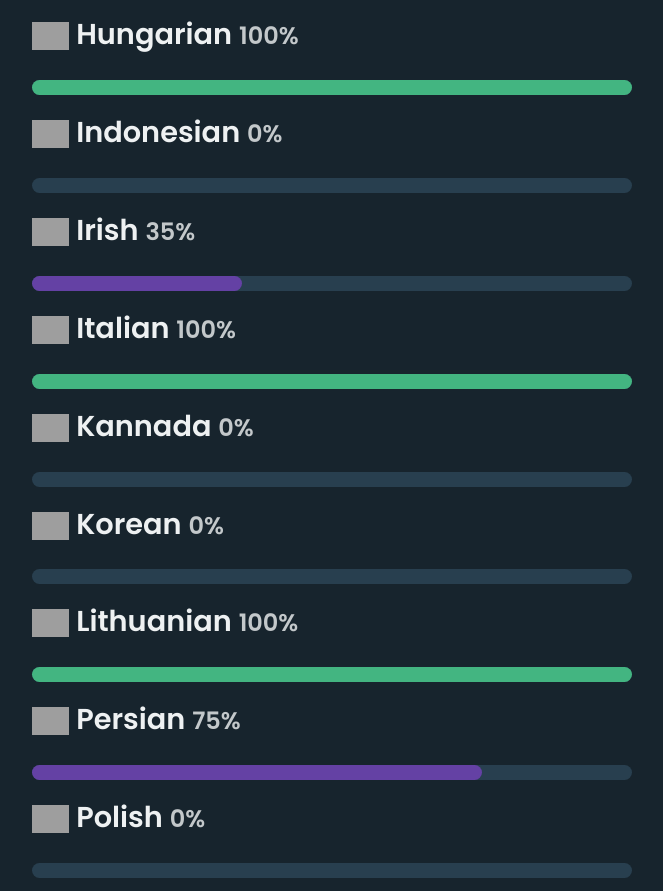
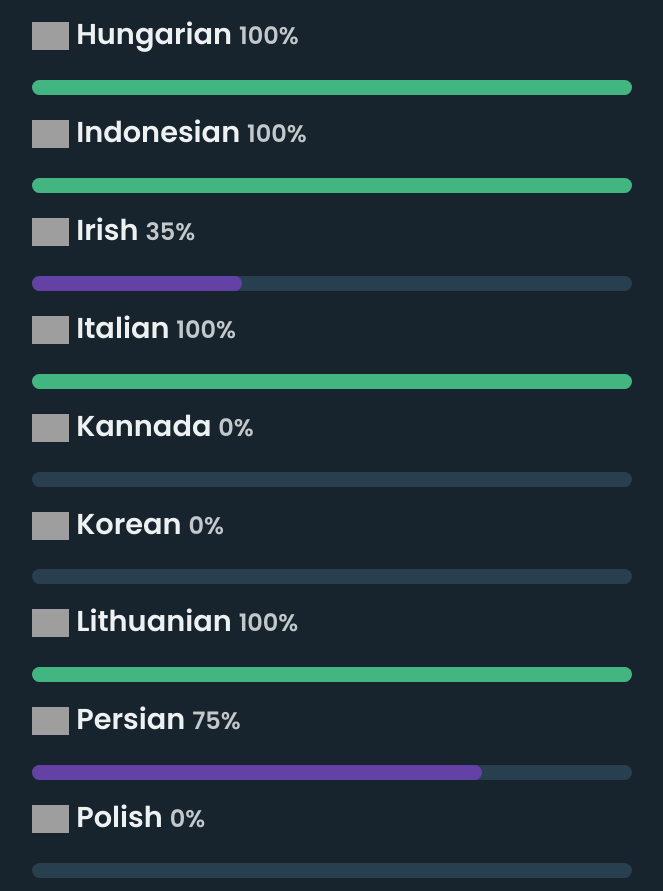
Before and after one commit to SleepyyNet/docs-2, a plain HTML site: page translators/index.html in a window 1280 px wide. Shown: the part 2378-3269 px from the top of the page, without its empty margins (308-971 px from the left). Drawn offline with nearby package versions, Linux system fonts and the light colour scheme; grey boxes are pictures that could not be loaded.

Commit message:
Update progress

```diff
--- a/translators/index.html
+++ b/translators/index.html
@@ -212,9 +212,9 @@
             <h2>
                 <img class="twemoji" src="https://canary.discordapp.com/assets/af05083c3601e8866a67d7bbe93d771b.svg" alt="ID flag">
                 Indonesian
-                <small>0%</small>
+                <small>100%</small>
             </h2>
-            <div class="progress"><div class="marker" style='width:0%'></div></div>
+            <div class="progress"><div class="marker completed" style='width:100%'></div></div>
         </div>
         <div class="lang">
             <h2>
```
